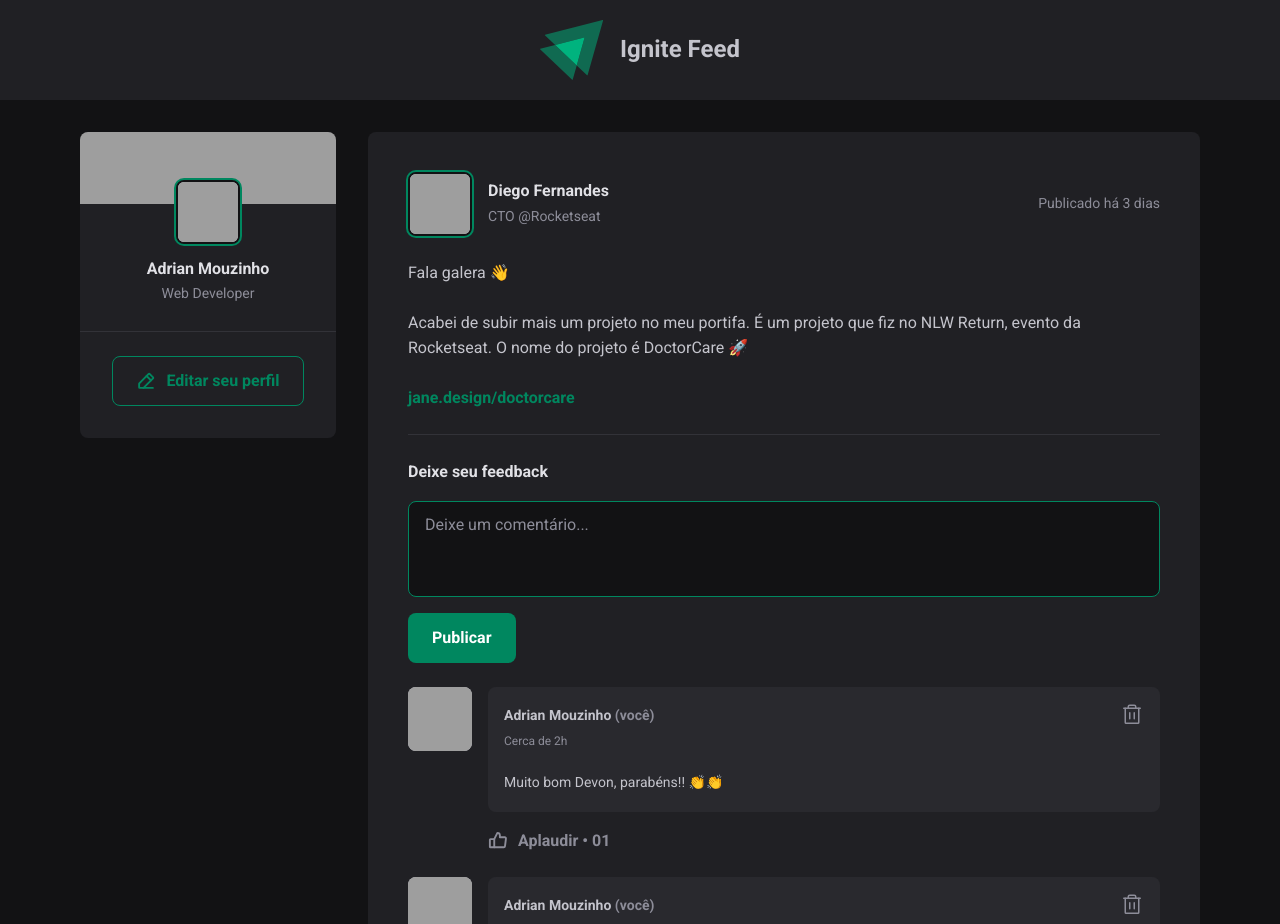
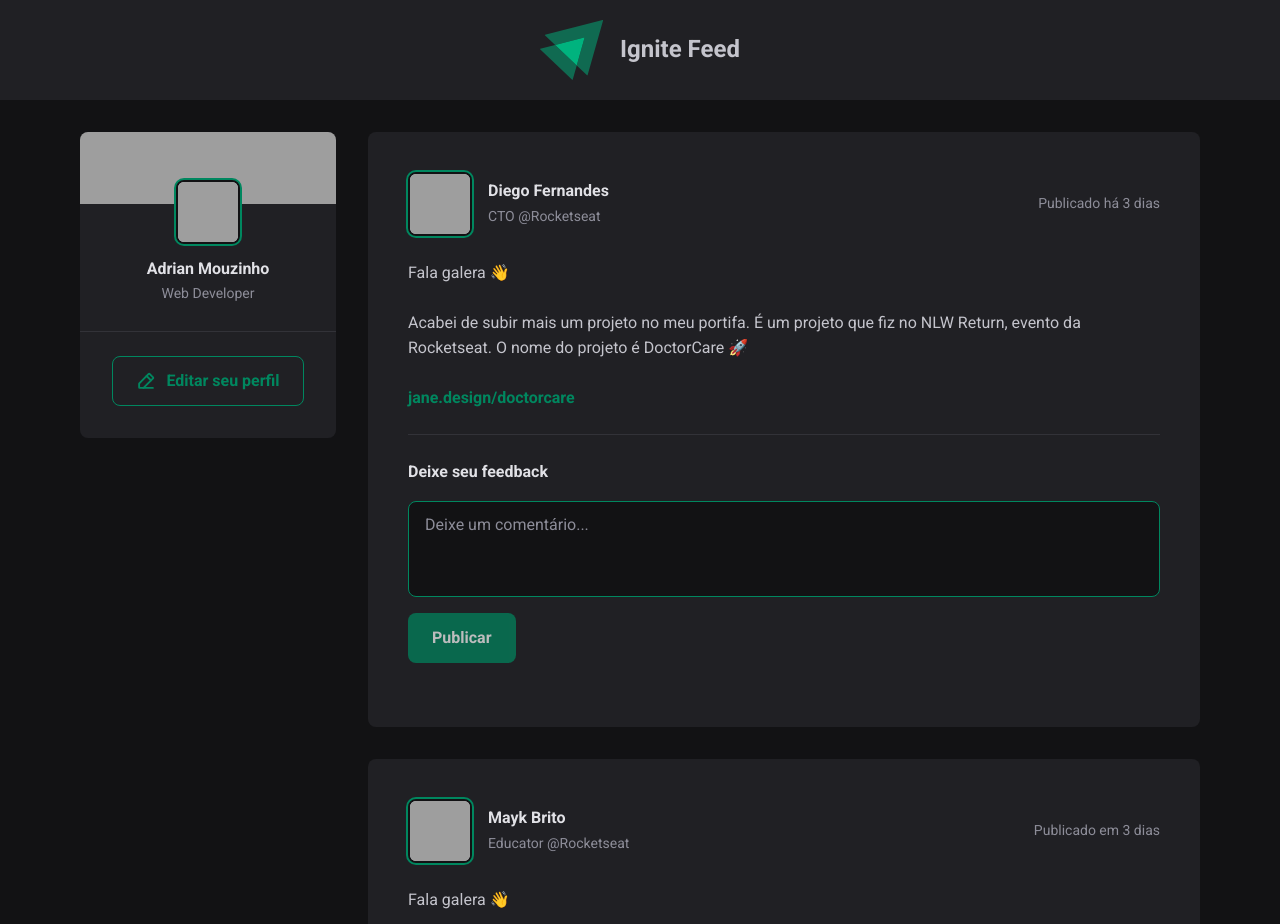
Before and after one commit to adrianmouzinho/ignite, a React (Vite) app in the folder react/01-fundamentos-react/: page / in a window 1280 px wide. Shown: the top 924 px of the page. Built offline with nearby package versions, Linux system fonts and the light colour scheme; grey boxes are pictures that could not be loaded.

Commit message:
feat: add comment creation and deletion features

```diff
--- a/react/01-fundamentos-react/src/components/comment.jsx
+++ b/react/01-fundamentos-react/src/components/comment.jsx
@@ -3,7 +3,11 @@ import { ThumbsUp, Trash } from 'phosphor-react'
 import { Avatar } from './avatar'
 import styles from './comment.module.css'
 
-export function Comment() {
+export function Comment({ content, onDeleteComment }) {
+  function handleDeleteComment() {
+    onDeleteComment(content)
+  }
+
   return (
     <div className={styles.comment}>
       <Avatar hasBorder={false} src="https://github.com/adrianmouzinho.png" alt="Adrian Mouzinho" />
@@ -15,12 +19,12 @@ export function Comment() {
               <strong>Adrian Mouzinho <span>(você)</span></strong>
               <time title="29 de Maio às 10:13h" dateTime="2024-05-29 10:13:00">Cerca de 2h</time>
             </div>
-            <button title="Deletar comentário">
+            <button onClick={handleDeleteComment} title="Deletar comentário">
               <Trash size={24} />
             </button>
           </header>
 
-          <p>Muito bom Devon, parabéns!! 👏👏</p>
+          <p>{content}</p>
         </div>
 
         <button className={styles.action}>
--- a/react/01-fundamentos-react/src/components/post.jsx
+++ b/react/01-fundamentos-react/src/components/post.jsx
@@ -1,3 +1,4 @@
+import { useState } from 'react'
 import { format, formatDistanceToNow } from 'date-fns'
 import { ptBR } from 'date-fns/locale'
 
@@ -7,6 +8,9 @@ import { Comment } from './comment'
 import styles from './post.module.css'
 
 export function Post({ author, content, publishedAt }) {
+  const [comments, setComments] = useState([])
+  const [newCommentText, setNewCommentText] = useState('')
+
   const publishedDateFormatted = format(publishedAt, "d 'de' LLLL 'às' HH:mm'h'", {
     locale: ptBR,
   })
@@ -15,6 +19,34 @@ export function Post({ author, content, publishedAt }) {
     locale: ptBR,
     addSuffix: true,
   })
+
+  function handleCrateNewComment(event) {
+    event.preventDefault()
+
+    if (!newCommentText) {
+      return
+    }
+
+    setComments((comments) => [newCommentText, ...comments])
+    setNewCommentText('')
+  }
+
+  function handleDeleteComment(commentToDelete) {
+    setComments((comments) => {
+      return comments.filter((comment) => comment !== commentToDelete)
+    })
+  }
+
+  function handleNewCommentChange(event) {
+    event.target.setCustomValidity('')
+    setNewCommentText(event.target.value)
+  }
+
+  function handleNewCommentInvalid(event) {
+    event.target.setCustomValidity('Esse campo é obrigatório!')
+  }
+
+  const isNewCommentEmpty = newCommentText.length === 0
 
   return (
     <div className={styles.post}>
@@ -30,30 +62,40 @@ export function Post({ author, content, publishedAt }) {
       </header>
 
       <div className={styles.content}>
-        {content.map((block, i) => {
+        {content.map((block) => {
           if (block.type === 'paragraph') {
-            return <p key={i}>{block.content}</p>
+            return <p key={block.content}>{block.content}</p>
           } else if (block.type === 'link') {
-            return <p key={i}><a href="">{block.content}</a></p>
+            return <p key={block.content}><a href="">{block.content}</a></p>
           }
         })}
       </div>
 
-      <form className={styles.form}>
+      <form onSubmit={handleCrateNewComment} className={styles.form}>
         <label>
           Deixe seu feedback
           <textarea
             name="feedback"
             placeholder="Deixe um comentário..."
+            value={newCommentText}
+            onChange={handleNewCommentChange}
+            onInvalid={handleNewCommentInvalid}
+            required
           ></textarea>
         </label>
-        <button type="submit">Publicar</button>
+        <button type="submit" disabled={isNewCommentEmpty}>Publicar</button>
       </form>
 
       <div className={styles.comments}>
-        <Comment />
-        <Comment />
-        <Comment />
+        {comments.map((comment) => {
+          return (
+            <Comment
+              key={comment}
+              content={comment}
+              onDeleteComment={handleDeleteComment}
+            />
+          )
+        })}
       </div>
     </div>
   )
--- a/react/01-fundamentos-react/src/components/post.module.css
+++ b/react/01-fundamentos-react/src/components/post.module.css
@@ -69,6 +69,7 @@
   height: 96px;
   padding: 12px 16px;
   line-height: 140%;
+  color: var(--gray-300);
   background-color: var(--gray-900);
   border-radius: 8px;
   border: 1px solid var(--green-500);
@@ -93,12 +94,17 @@
   transition: background-color 300ms;
 }
 
-.form button:hover {
+.form button:not(:disabled):hover {
   background-color: var(--green-300);
 }
 
 .form button:focus {
   box-shadow: 0 0 0 2px var(--white);
+}
+
+.form button:disabled {
+  cursor: not-allowed;
+  opacity: 0.7;
 }
 
 .comments {
```
